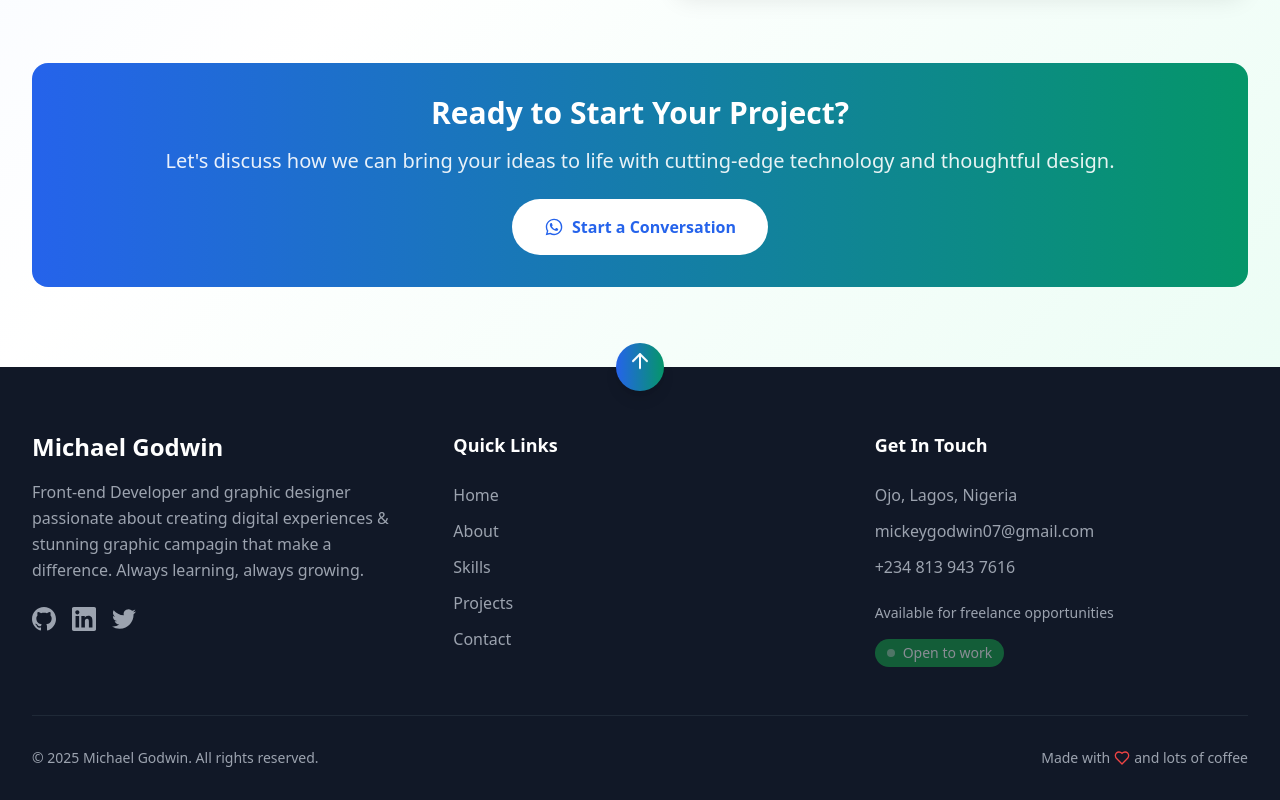
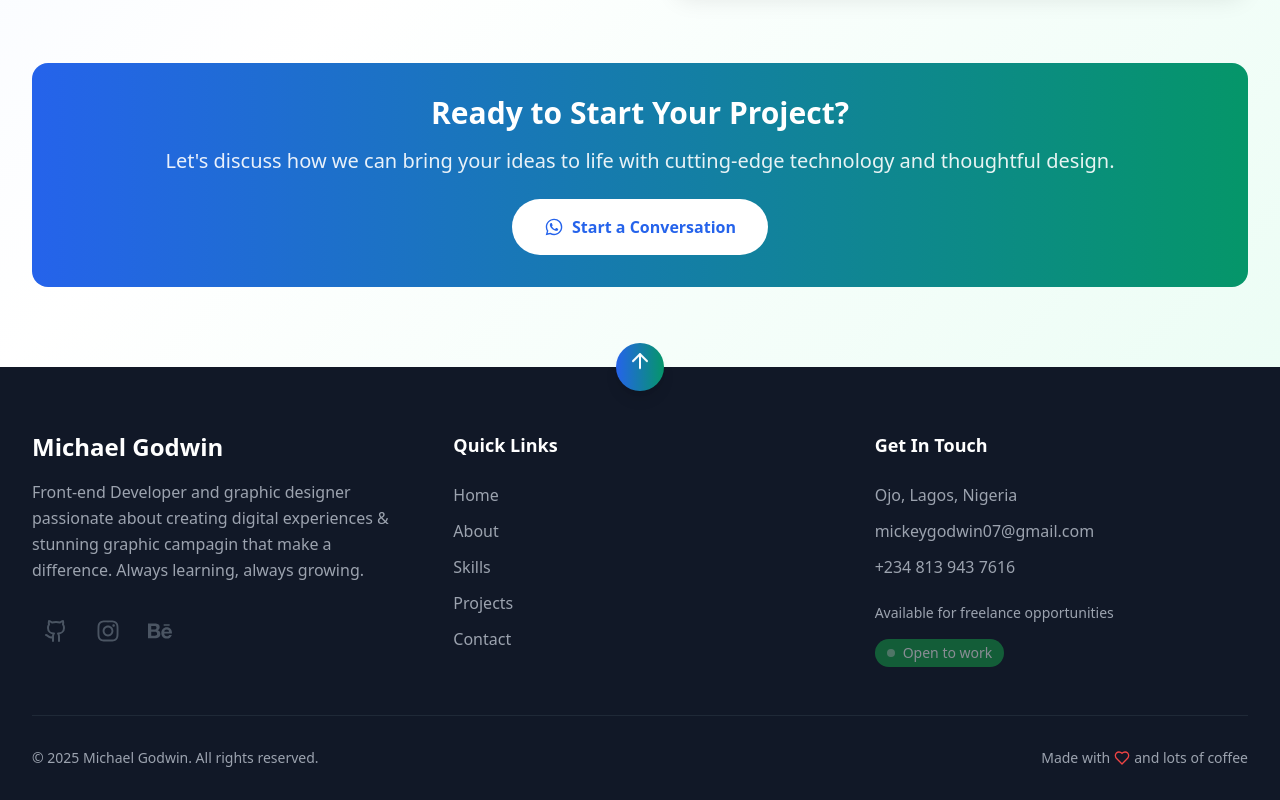
Before and after one commit to Lordmichael1/My-Portfolio, a React (Vite) app: page / in a window 1280 px wide. Shown: the part 7539-8339 px from the top of the page. Built offline with nearby package versions, Linux system fonts and the light colour scheme; a web font is replaced by a local one.

Commit message:
Added Instagram and Behance

```diff
--- a/src/components/Footer.tsx
+++ b/src/components/Footer.tsx
@@ -1,5 +1,6 @@
 import React from 'react';
-import { Heart, ArrowUp } from 'lucide-react';
+import { Heart, ArrowUp, Github } from 'lucide-react';
+import { FaBehance, FaInstagram } from 'react-icons/fa';
 
 const Footer: React.FC = () => {
   const scrollToTop = () => {
@@ -14,6 +15,12 @@ const Footer: React.FC = () => {
     { name: 'Skills', href: '#skills' },
     { name: 'Projects', href: '#projects' },
     { name: 'Contact', href: '#contact' },
+  ];
+
+  const socialLinks = [
+    { icon: <Github className="w-6 h-6" />, name: 'GitHub', url: '#' },
+    { icon: <FaInstagram className="w-6 h-6" />, name: 'Instagram', url: '#' },
+    { icon: <FaBehance className="w-6 h-6" />, name: 'Behance', url: '#' },
   ];
 
   const scrollToSection = (href: string) => {
@@ -39,25 +46,18 @@ const Footer: React.FC = () => {
               Front-end Developer and graphic designer passionate about creating digital experiences & stunning graphic
               campagin that make a difference. Always learning, always growing.
             </p>
-            <div className="flex space-x-4">
-              <a href="#" className="text-gray-400 hover:text-white transition-colors duration-300">
-                <span className="sr-only">GitHub</span>
-                <svg className="w-6 h-6" fill="currentColor" viewBox="0 0 24 24">
-                  <path d="M12 0c-6.626 0-12 5.373-12 12 0 5.302 3.438 9.8 8.207 11.387.599.111.793-.261.793-.577v-2.234c-3.338.726-4.033-1.416-4.033-1.416-.546-1.387-1.333-1.756-1.333-1.756-1.089-.745.083-.729.083-.729 1.205.084 1.839 1.237 1.839 1.237 1.07 1.834 2.807 1.304 3.492.997.107-.775.418-1.305.762-1.604-2.665-.305-5.467-1.334-5.467-5.931 0-1.311.469-2.381 1.236-3.221-.124-.303-.535-1.524.117-3.176 0 0 1.008-.322 3.301 1.23.957-.266 1.983-.399 3.003-.404 1.02.005 2.047.138 3.006.404 2.291-1.552 3.297-1.23 3.297-1.23.653 1.653.242 2.874.118 3.176.77.84 1.235 1.911 1.235 3.221 0 4.609-2.807 5.624-5.479 5.921.43.372.823 1.102.823 2.222v3.293c0 .319.192.694.801.576 4.765-1.589 8.199-6.086 8.199-11.386 0-6.627-5.373-12-12-12z"/>
-                </svg>
-              </a>
-              <a href="#" className="text-gray-400 hover:text-white transition-colors duration-300">
-                <span className="sr-only">LinkedIn</span>
-                <svg className="w-6 h-6" fill="currentColor" viewBox="0 0 24 24">
-                  <path d="M20.447 20.452h-3.554v-5.569c0-1.328-.027-3.037-1.852-3.037-1.853 0-2.136 1.445-2.136 2.939v5.667H9.351V9h3.414v1.561h.046c.477-.9 1.637-1.85 3.37-1.85 3.601 0 4.267 2.37 4.267 5.455v6.286zM5.337 7.433c-1.144 0-2.063-.926-2.063-2.065 0-1.138.92-2.063 2.063-2.063 1.14 0 2.064.925 2.064 2.063 0 1.139-.925 2.065-2.064 2.065zm1.782 13.019H3.555V9h3.564v11.452zM22.225 0H1.771C.792 0 0 .774 0 1.729v20.542C0 23.227.792 24 1.771 24h20.451C23.2 24 24 23.227 24 22.271V1.729C24 .774 23.2 0 22.222 0h.003z"/>
-                </svg>
-              </a>
-              <a href="#" className="text-gray-400 hover:text-white transition-colors duration-300">
-                <span className="sr-only">Twitter</span>
-                <svg className="w-6 h-6" fill="currentColor" viewBox="0 0 24 24">
-                  <path d="M23.953 4.57a10 10 0 01-2.825.775 4.958 4.958 0 002.163-2.723c-.951.555-2.005.959-3.127 1.184a4.92 4.92 0 00-8.384 4.482C7.69 8.095 4.067 6.13 1.64 3.162a4.822 4.822 0 00-.666 2.475c0 1.71.87 3.213 2.188 4.096a4.904 4.904 0 01-2.228-.616v.06a4.923 4.923 0 003.946 4.827 4.996 4.996 0 01-2.212.085 4.936 4.936 0 004.604 3.417 9.867 9.867 0 01-6.102 2.105c-.39 0-.779-.023-1.17-.067a13.995 13.995 0 007.557 2.209c9.053 0 13.998-7.496 13.998-13.985 0-.21 0-.42-.015-.63A9.935 9.935 0 0024 4.59z"/>
-                </svg>
-              </a>
+            <div className="flex space-x-1">
+              {socialLinks.map((social, index) => (
+                  <a
+                    key={index}
+                    href={social.url}
+                    className="p-3 rounded-full hover:transition-all duration-300 transform hover:scale-110 group"
+                  >
+                    <div className="text-gray-600 group-hover:text-emerald-600 transition-colors duration-300">
+                      {social.icon}
+                    </div>
+                  </a>
+                ))}
             </div>
           </div>
 
```
